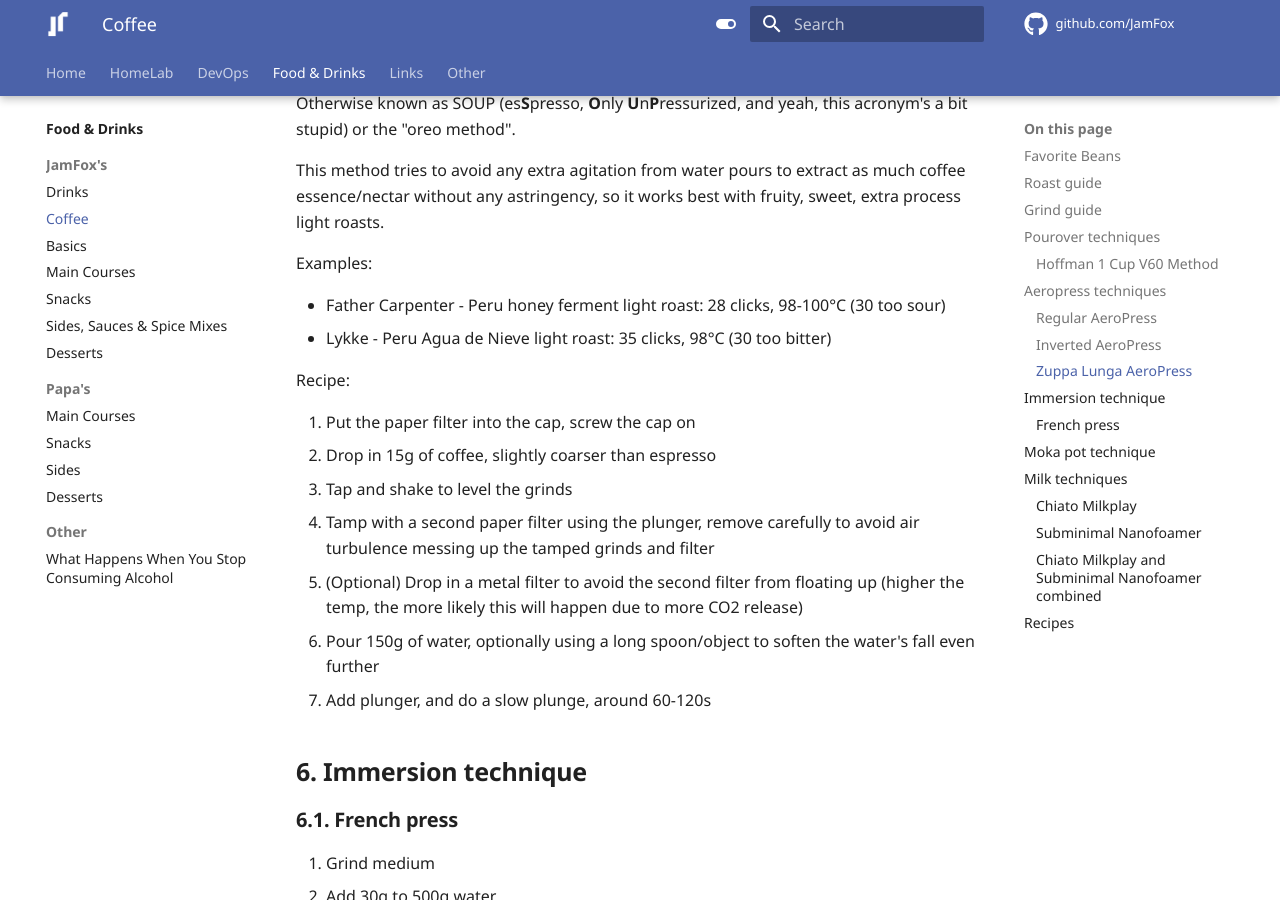
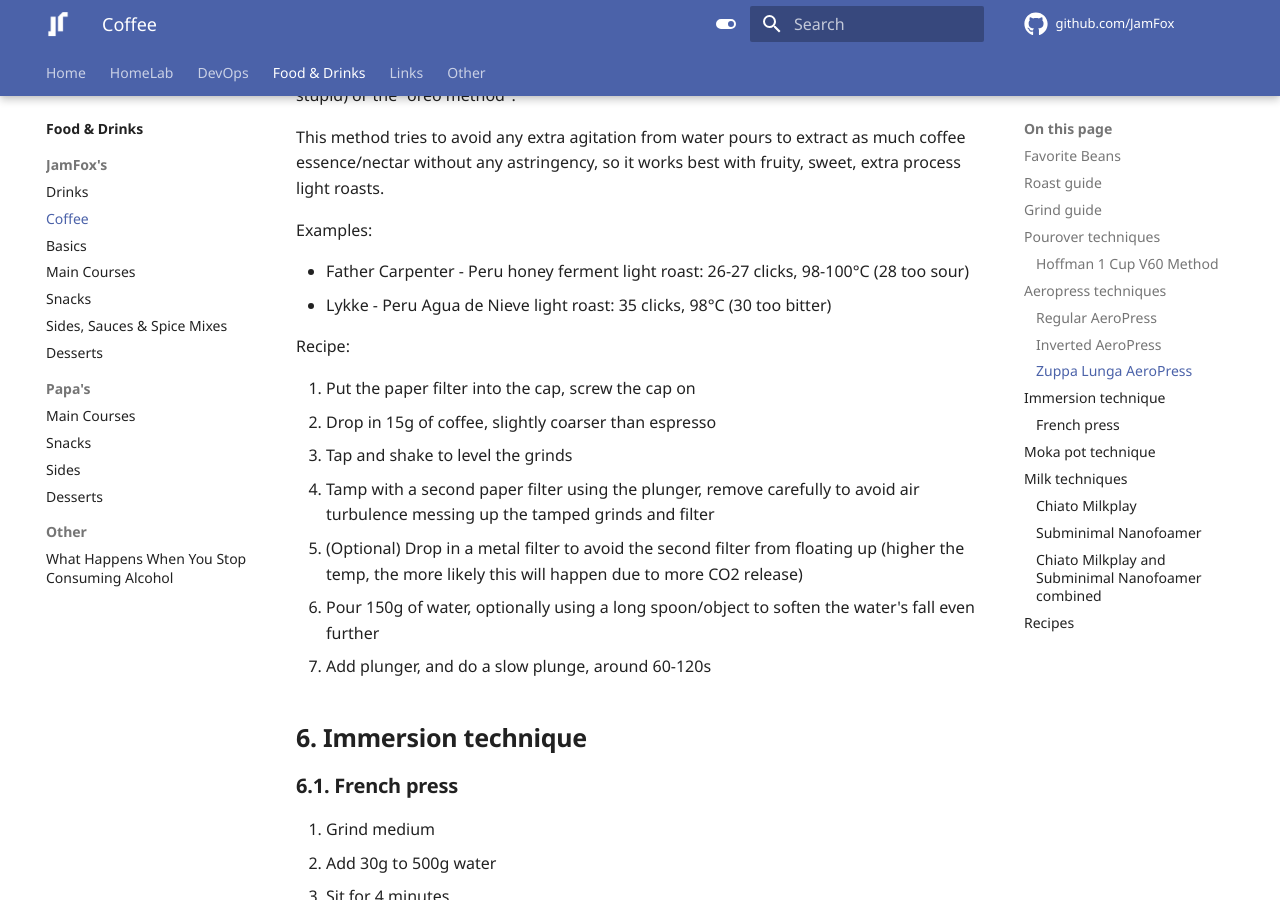
Before and after one commit to JamFox/docs.jamfox.dev, an MkDocs documentation site: the page built from docs/content/food/coffee.md, in a window 1280 px wide and 900 px high, scrolled down 5398 px. Built offline with MkDocs 1.6.1 and Material for MkDocs 9.7.7, drawn with Linux system fonts in a browser that asks for light colours; plug-ins that fetch from the network failed and are left out; comment, search, counter and statistics services are not loaded; some of the changed text lies outside the part shown.

Commit message:
honey zuppa update

```diff
--- a/docs/content/food/coffee.md
+++ b/docs/content/food/coffee.md
@@ -159,7 +158,7 @@ This method tries to avoid any extra agitation from water pours to extract as mu
 
 Examples:
 
-- Father Carpenter - Peru honey ferment light roast: 28 clicks, 98-100°C (30 too sour)
+- Father Carpenter - Peru honey ferment light roast: 26-27 clicks, 98-100°C (28 too sour)
 - Lykke - Peru Agua de Nieve light roast: 35 clicks, 98°C (30 too bitter)
 
 Recipe:
```
Also changed, not shown: other parts of docs/content/food/coffee.md (+0 -1 lines).
